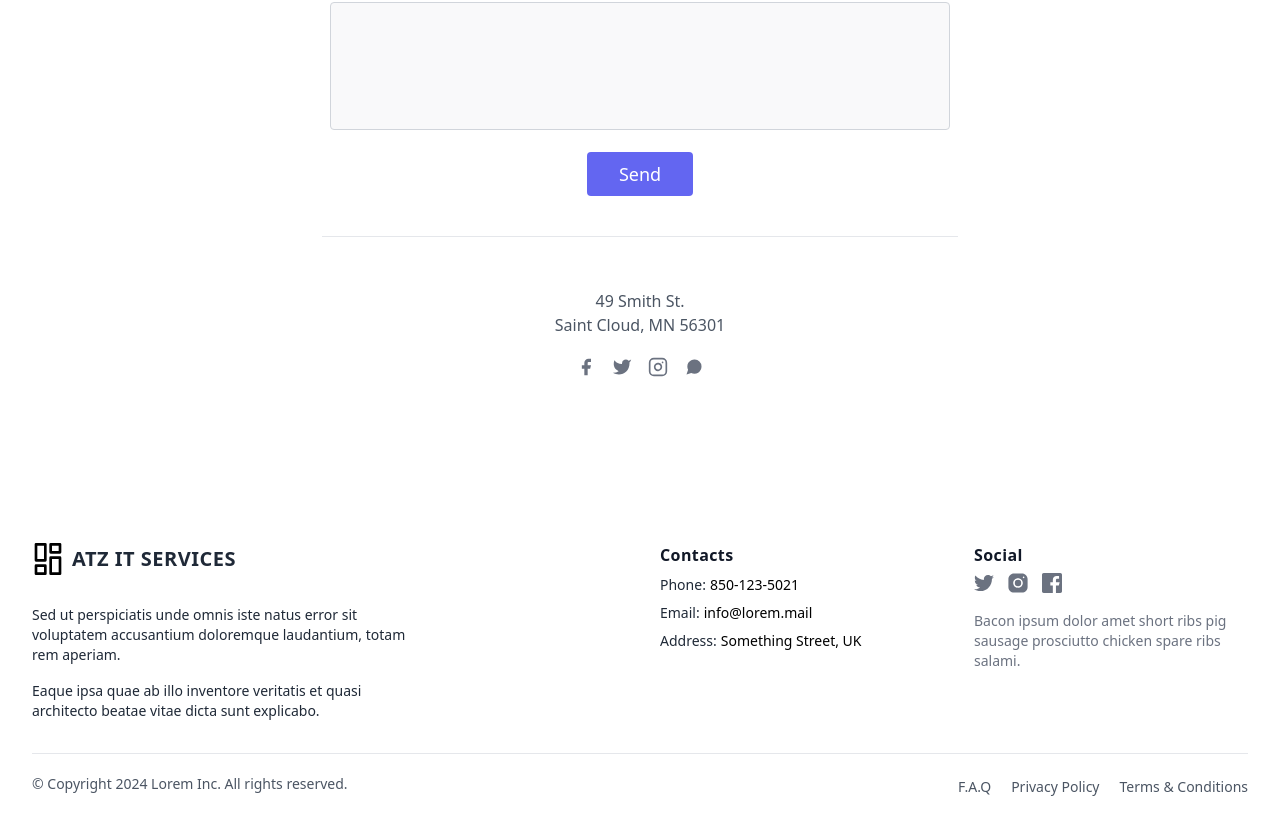
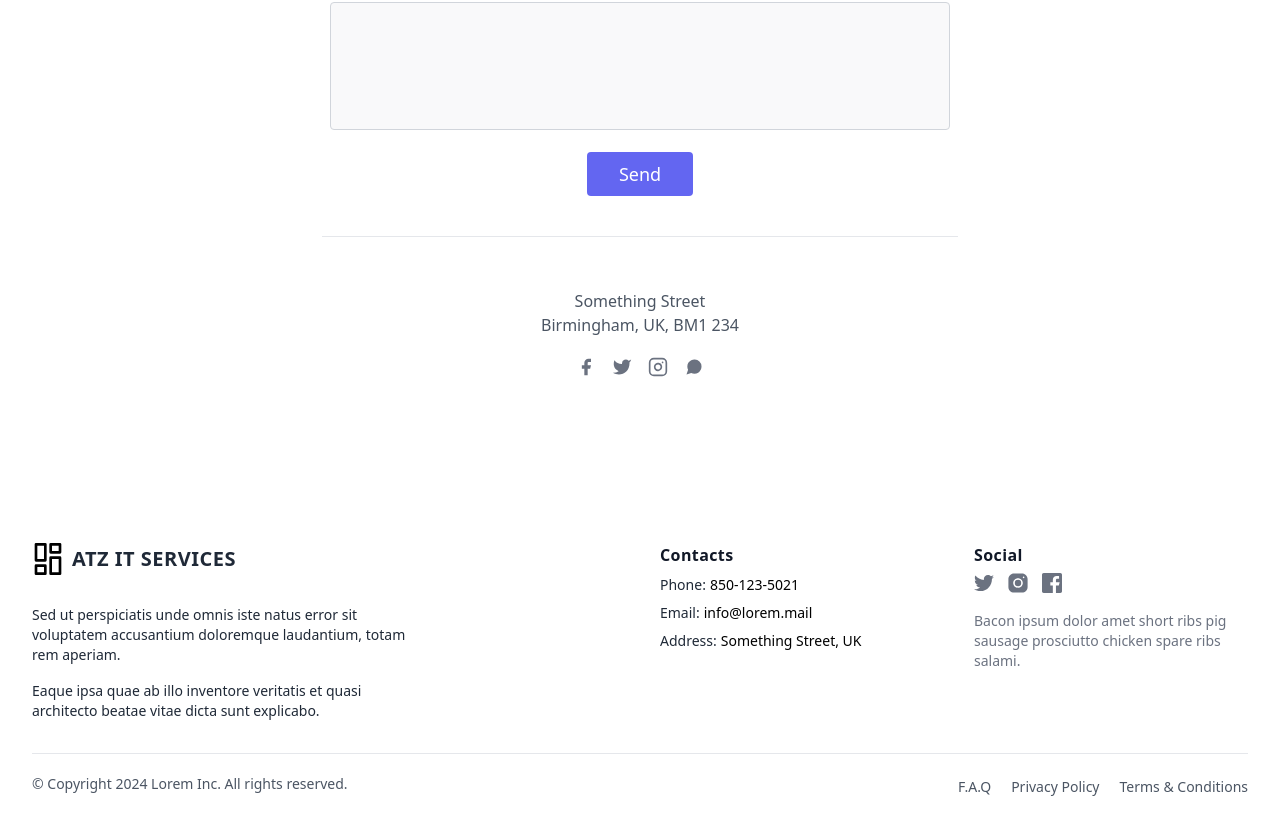
Before and after one commit to aashishtm/atz, a website: page index.html in a window 1280 px wide. Shown: the part 1394-2228 px from the top of the page. Drawn offline with nearby package versions, Linux system fonts and the light colour scheme.

Commit message:
netlify publish

```diff
--- a/index.html
+++ b/index.html
@@ -317,8 +317,8 @@
                             </button>
                         </div>
                         <div class="p-2 w-full pt-8 mt-8 border-t border-gray-200 text-center">
-                            <p class="leading-normal my-5">49 Smith St.
-                                <br>Saint Cloud, MN 56301
+                            <p class="leading-normal my-5">Something Street
+                                <br>Birmingham, UK, BM1 234
                             </p>
                             <span class="inline-flex">
                                 <a class="text-gray-500">
```
